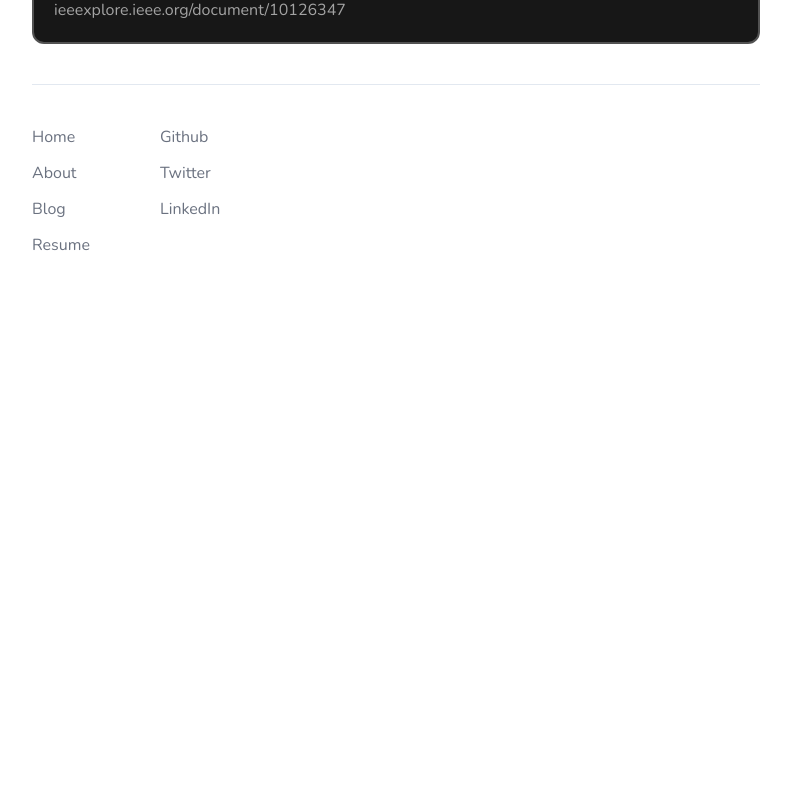
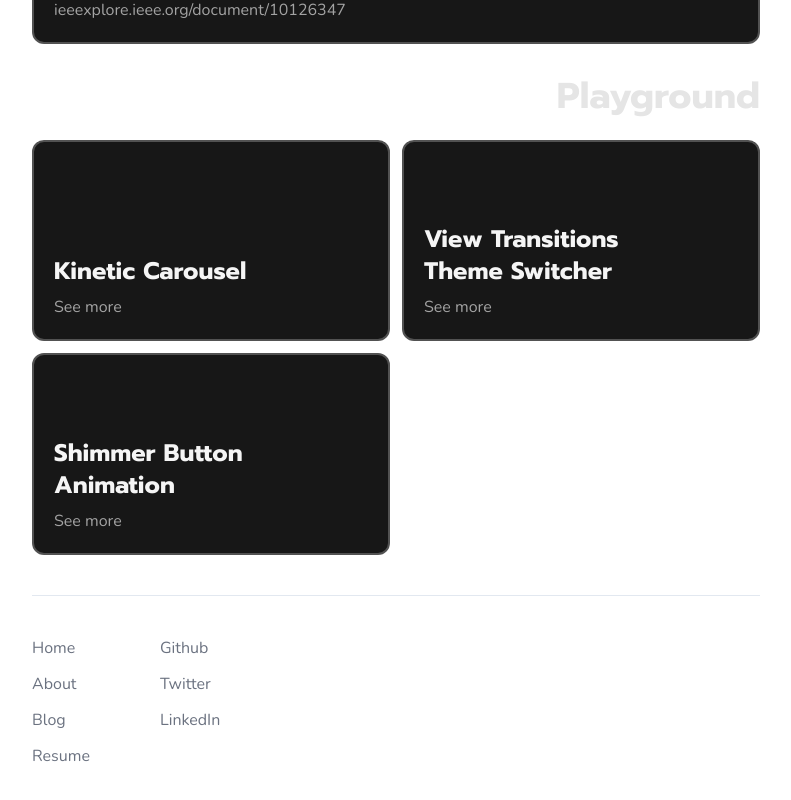
Before and after one commit to milhamm/aang.dev, a Next.js app: page /works in a window 1280 px wide. Shown: the part 1129-1929 px from the top of the page, without its empty margins (244-1035 px from the left). Before the commit the page ends 1434 px from the top, so only its background shows below. Built offline with nearby package versions, Linux system fonts and the light colour scheme.

Commit message:
feat: add playground to works

```diff
--- a/app/(main)/works/page.tsx
+++ b/app/(main)/works/page.tsx
@@ -32,6 +32,26 @@ export default function WorksPage() {
           title='Tourism Route Recommendation Using Reinforcement Learning'
           href='https://ieeexplore.ieee.org/document/10126347'
           subtitle='ieeexplore.ieee.org/document/10126347'
+        />
+      </WorkList>
+      <WorkList year='Playground'>
+        <WorkCard
+          className='col-span-6 row-span-1 aspect-video md:col-span-3'
+          title='Kinetic Carousel'
+          href='https://www.aang.dev/playground/kinetic-carousel'
+          subtitle='See more'
+        />
+        <WorkCard
+          className='col-span-6 row-span-1 aspect-video md:col-span-3'
+          title='View Transitions Theme Switcher'
+          href='https://www.aang.dev/playground/view-transition-theme-switcher'
+          subtitle='See more'
+        />
+        <WorkCard
+          className='col-span-6 row-span-1 aspect-video md:col-span-3'
+          title='Shimmer Button Animation'
+          href='https://www.aang.dev/playground/shimmer-button-animation'
+          subtitle='See more'
         />
       </WorkList>
     </Layout>
```
